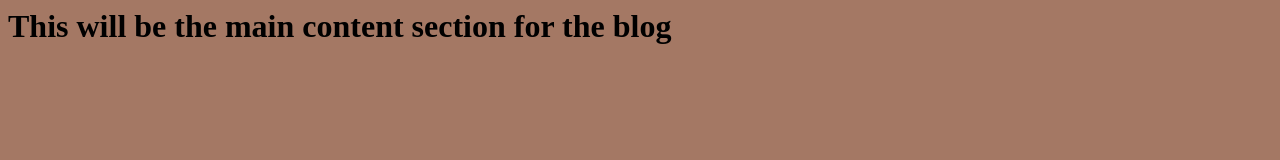
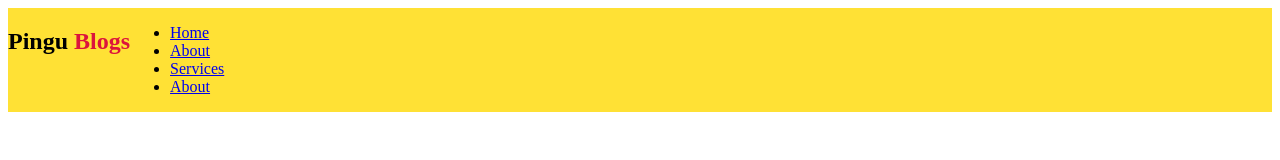
Before and after one commit to theagentpenguin/Personal-Blog, a plain HTML site: page index.html in a window 1280 px wide. Drawn offline with Linux system fonts and the light colour scheme.

Commit message:
restarting my streaks

```diff
--- a/index.html
+++ b/index.html
@@ -4,8 +4,22 @@
         <title>Personal Blog</title>
     </head>
     <body>
+        <header>
+
+            <nav>
+                <div class="logo">
+                <h1 class="logo-text"><span id="logo-black">Pingu </span>Blogs</h1>
+            </div>
+                <ul>
+                    <li><a href="#">Home</a></li>
+                    <li><a href="#">About</a></li>
+                    <li><a href="#">Services</a></li>
+                    <li><a href="#">About</a></li>
+                </ul>
+            </nav>
+        </header>
         <main class="blog-body">
-            <h1>This will be the main content section for the blog</h1>
+
         </main>
     </body>
 </html>
--- a/style.css
+++ b/style.css
@@ -1,3 +1,14 @@
-*{
-    background-color: #A47864
+
+
+#logo-black{
+    color: black;
 }
+
+.logo-text {
+    color: crimson;
+}
+nav{
+    display: flex;
+    background: #ffe135;
+    align-items: right;
+}
```
